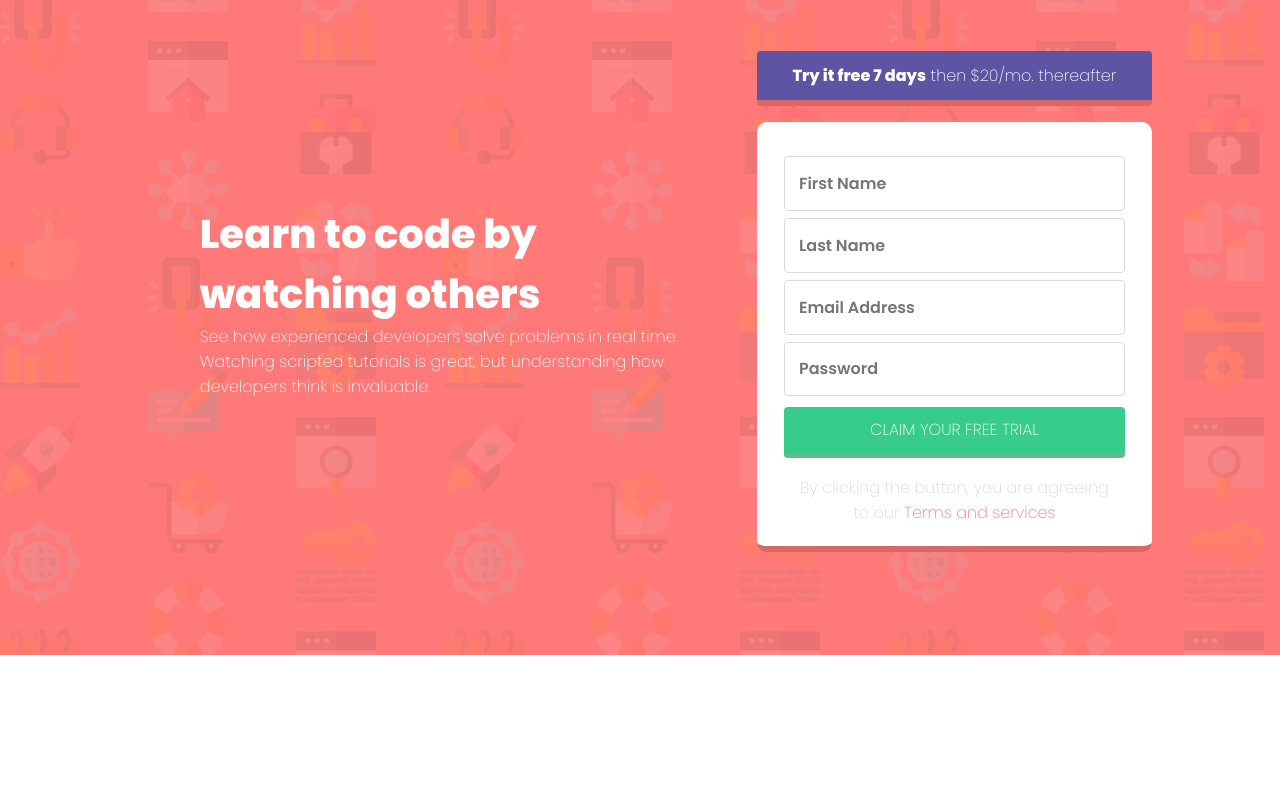
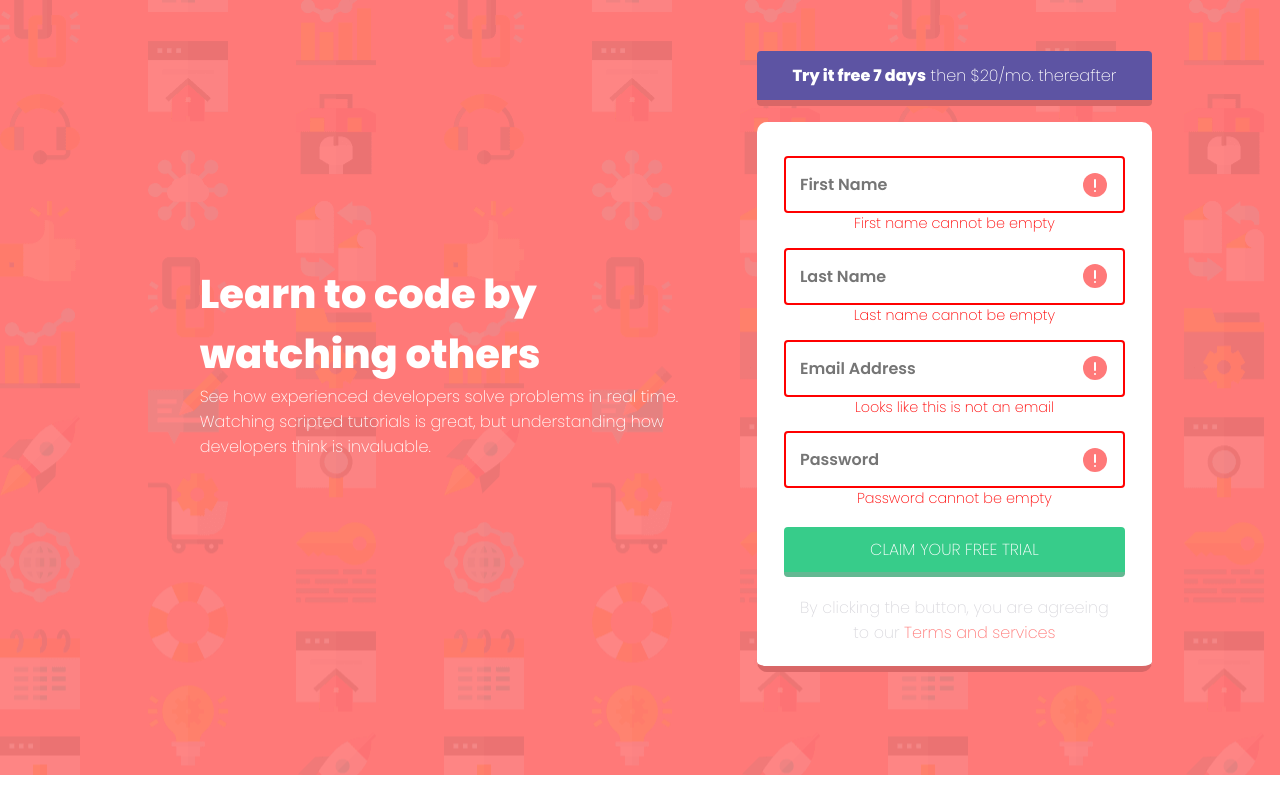
Before and after one commit to Manaswini1832/FrontendMentor-SignUpForm, a plain HTML site: page index.html in a window 1280 px wide. Both pictures are taken after a click on the element "CLAIM YOUR FREE TRIAL". Drawn offline with Linux system fonts and the light colour scheme.

Commit message:
Add form validation classes

```diff
--- a/index.html
+++ b/index.html
@@ -38,14 +38,40 @@
             </p>
           </div>
           <form class="form" action="/">
-            <input class="form-input" type="text" placeholder="First Name" />
-            <input class="form-input" type="text" placeholder="Last Name" />
             <input
-              class="form-input"
+              class="form-input fname"
+              type="text"
+              placeholder="First Name"
+              autocomplete="off"
+            />
+            <p class="error no-fname none-display">
+              First name cannot be empty
+            </p>
+            <input
+              class="form-input lname"
+              type="text"
+              placeholder="Last Name"
+              autocomplete="off"
+            />
+            <p class="error no-lname none-display">Last name cannot be empty</p>
+            <input
+              class="form-input email"
               type="email"
               placeholder="Email Address"
+              autocomplete="off"
             />
-            <input class="form-input" type="password" placeholder="Password" />
+            <p class="error email-regex-error none-display">
+              Looks like this is not an email
+            </p>
+            <input
+              class="form-input password input-password"
+              type="password"
+              placeholder="Password"
+              autocomplete="off"
+            />
+            <p class="error no-password none-display">
+              Password cannot be empty
+            </p>
             <div class="inForm-button">
               <p>CLAIM YOUR FREE TRIAL</p>
             </div>
@@ -57,5 +83,6 @@
         </div>
       </div>
     </div>
+    <script src="./app.js"></script>
   </body>
 </html>
```
